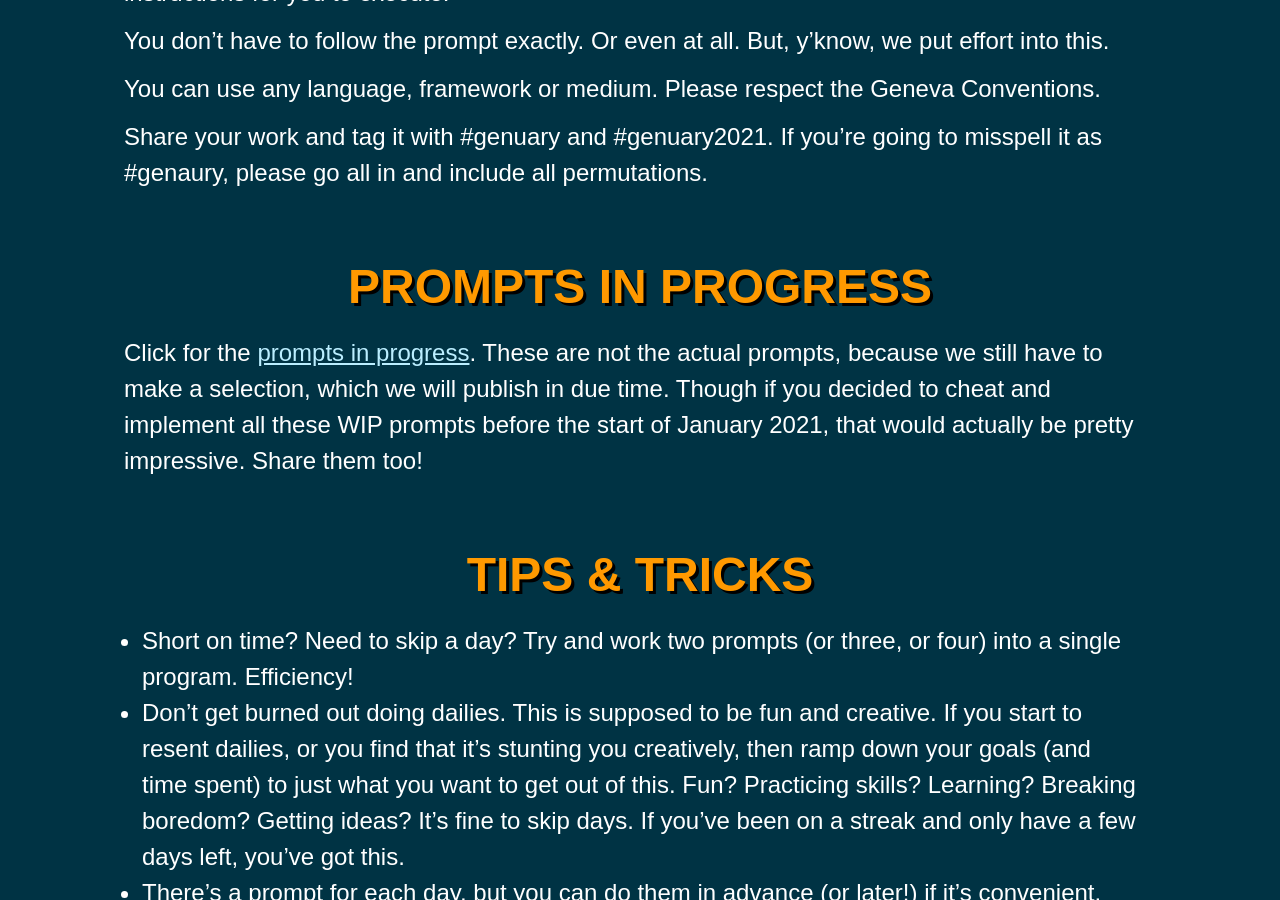
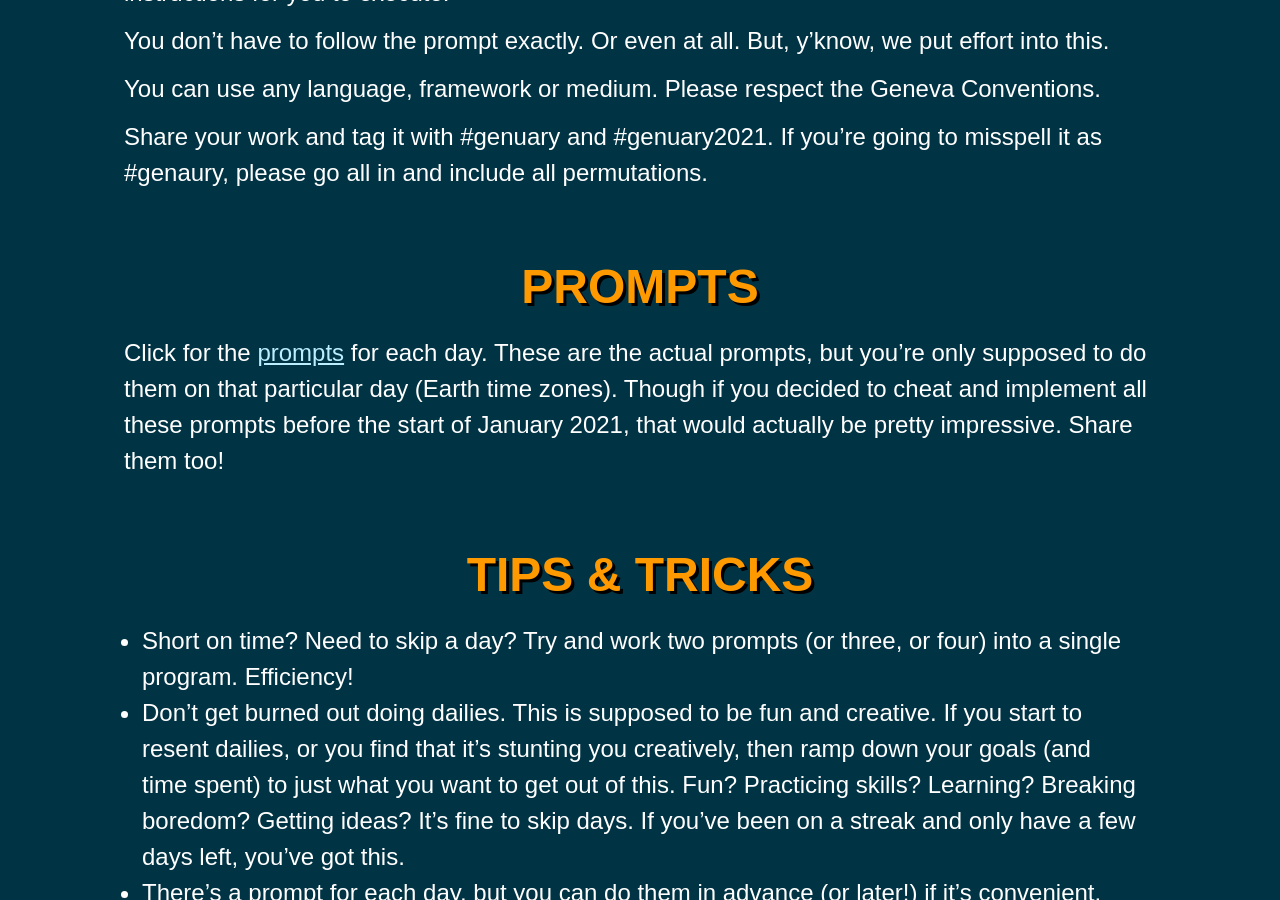
Before and after one commit to genuary2021/genuary2021.github.io, a Jekyll site: the page built from index.md, in a window 1280 px wide and 900 px high, scrolled down 763 px. Built offline with Jekyll 4.4.1, drawn with Linux system fonts in a browser that asks for light colours; our own code applies the rules of GitHub Pages for plain Markdown files.

Commit message:
Update index.md
Because these are in fact the actual prompts! :)

```diff
--- a/index.md
+++ b/index.md
@@ -20,9 +20,9 @@ You can use any language, framework or medium. Please respect the Geneva Convent
 
 Share your work and tag it with #genuary and #genuary2021. If you're going to misspell it as #genaury, please go all in and include all permutations.
 
-# [PROMPTS IN PROGRESS](prompts)
+# [PROMPTS](prompts)
 
-Click for the [prompts in progress](prompts). These are not the actual prompts, because we still have to make a selection, which we will publish in due time. Though if you decided to cheat and implement all these WIP prompts before the start of January 2021, that would actually be pretty impressive. Share them too!
+Click for the [prompts](prompts) for each day. These are the actual prompts, but you're only supposed to do them on that particular day (Earth time zones). Though if you decided to cheat and implement all these prompts before the start of January 2021, that would actually be pretty impressive. Share them too!
 
 # TIPS & TRICKS
 
```
